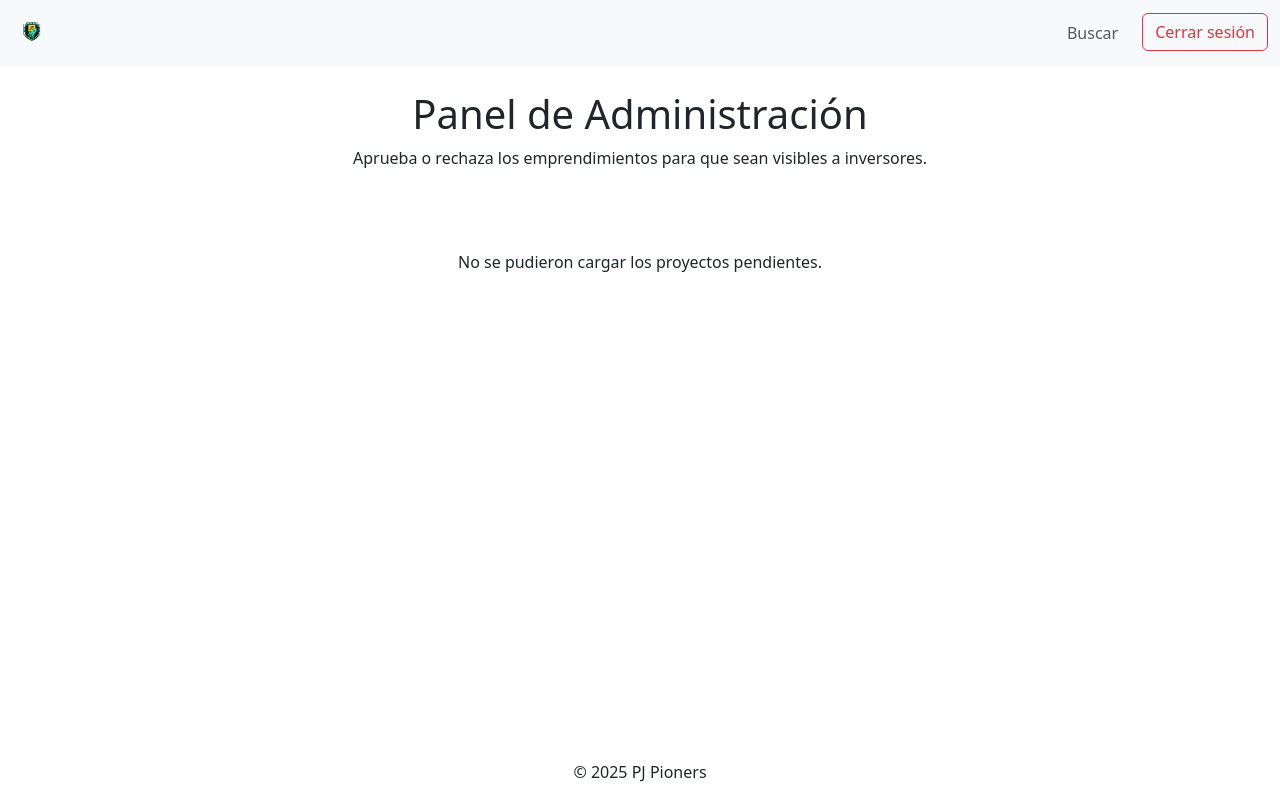
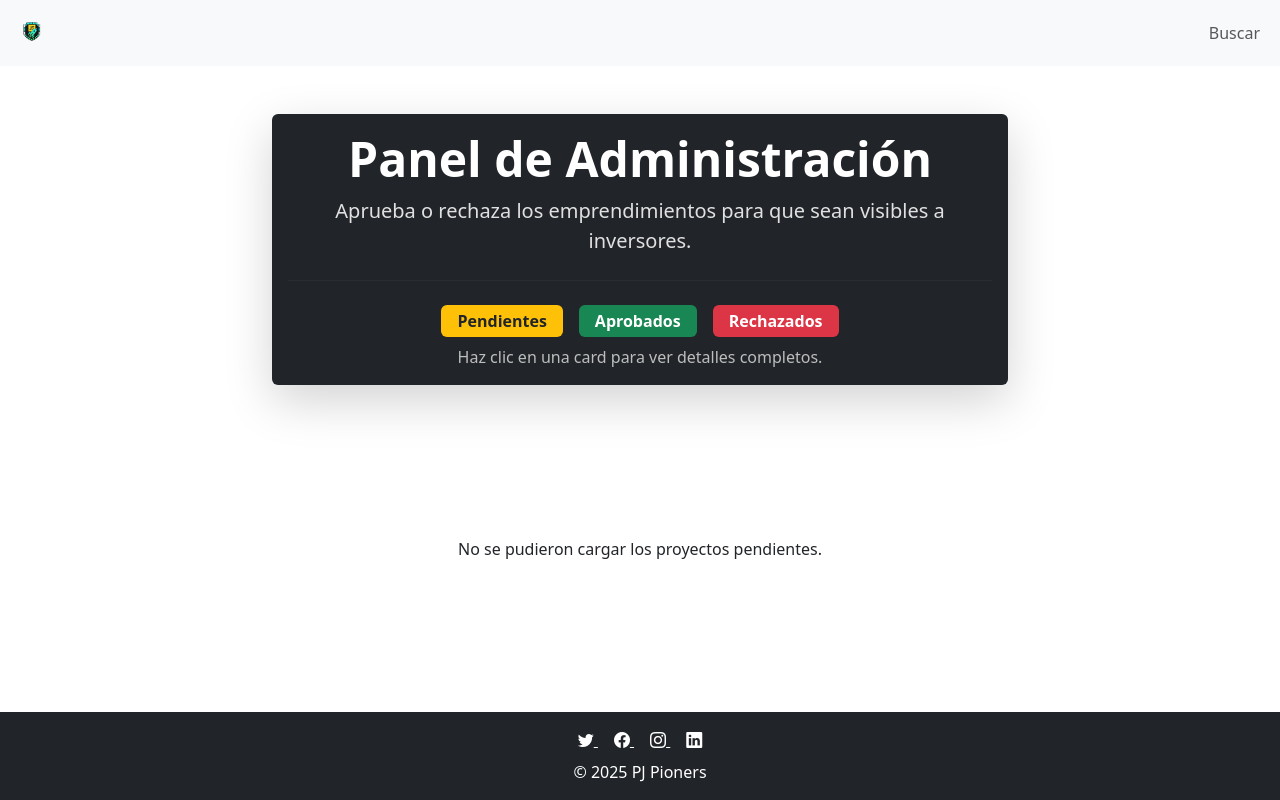
Before and after one commit to ramirorn/js-pioners, a website: page frontend/pages/admin.html in a window 1280 px wide. Drawn offline with nearby package versions, Linux system fonts and the light colour scheme; no server answers.

```diff
--- a/frontend/pages/admin.html
+++ b/frontend/pages/admin.html
@@ -12,6 +12,11 @@
       crossorigin="anonymous"
     />
     <link rel="stylesheet" href="../assets/css/style.css" />
+    <!-- Bootstrap Icons -->
+    <link
+      rel="stylesheet"
+      href="https://cdn.jsdelivr.net/npm/bootstrap-icons@1.10.5/font/bootstrap-icons.css"
+    />
   </head>
   <body>
     <!-- Contenedor principal de la página (header, main, footer) -->
@@ -45,11 +50,6 @@
                 <li class="nav-item">
                   <a class="nav-link" href="home-inversor.html">Buscar</a>
                 </li>
-                <li class="nav-item">
-                  <button id="logout" class="btn btn-outline-danger ms-3">
-                    Cerrar sesión
-                  </button>
-                </li>
               </ul>
             </div>
           </div>
@@ -57,13 +57,41 @@
       </header>
       <!-- Contenido principal: lista de emprendimientos pendientes de aprobación -->
       <main>
-        <div>
-          <div>
-            <h1 class="text-center mt-4">Panel de Administración</h1>
-            <p class="text-center">
-              Aprueba o rechaza los emprendimientos para que sean visibles a
-              inversores.
-            </p>
+        <div class="container py-5">
+          <div class="row justify-content-center">
+            <div class="col-lg-8">
+              <div
+                class="card shadow-lg border-0 mb-4"
+                style="background: #212529"
+              >
+                <div class="card-body text-center">
+                  <h1 class="display-5 fw-bold mb-2" style="color: #fff">
+                    Panel de Administración
+                  </h1>
+                  <p class="lead mb-3" style="color: #e0e0e0">
+                    Aprueba o rechaza los emprendimientos para que sean visibles
+                    a inversores.
+                  </p>
+                  <hr class="my-4" style="border-color: #444" />
+                  <div
+                    class="d-flex justify-content-center align-items-center gap-3 mb-2"
+                  >
+                    <span class="badge bg-warning text-dark fs-6 px-3 py-2"
+                      >Pendientes</span
+                    >
+                    <span class="badge bg-success fs-6 px-3 py-2"
+                      >Aprobados</span
+                    >
+                    <span class="badge bg-danger fs-6 px-3 py-2"
+                      >Rechazados</span
+                    >
+                  </div>
+                  <p class="text-muted mb-0" style="color: #bdbdbd !important">
+                    Haz clic en una card para ver detalles completos.
+                  </p>
+                </div>
+              </div>
+            </div>
           </div>
         </div>
         <!-- Las cards de emprendimientos pendientes se generan dinámicamente con JS -->
@@ -77,7 +105,7 @@
         >
           <div class="modal-dialog modal-lg">
             <div class="modal-content">
-              <div class="modal-header">
+              <div class="modal-header bg-success text-white">
                 <h5 class="modal-title" id="modalDetalleLabel">
                   Detalles del Emprendimiento
                 </h5>
@@ -105,7 +133,43 @@
         </div>
       </main>
       <!-- Pie de página -->
-      <footer class="text-center"><p>&copy 2025 PJ Pioners</p></footer>
+      <footer class="text-center bg-dark text-white py-3 mt-5">
+        <div class="mb-2">
+          <a
+            href="https://twitter.com/"
+            target="_blank"
+            class="text-white mx-2"
+            title="Twitter"
+          >
+            <i class="bi bi-twitter"></i>
+          </a>
+          <a
+            href="https://facebook.com/"
+            target="_blank"
+            class="text-white mx-2"
+            title="Facebook"
+          >
+            <i class="bi bi-facebook"></i>
+          </a>
+          <a
+            href="https://instagram.com/"
+            target="_blank"
+            class="text-white mx-2"
+            title="Instagram"
+          >
+            <i class="bi bi-instagram"></i>
+          </a>
+          <a
+            href="https://linkedin.com/"
+            target="_blank"
+            class="text-white mx-2"
+            title="LinkedIn"
+          >
+            <i class="bi bi-linkedin"></i>
+          </a>
+        </div>
+        <p class="mb-0">&copy; 2025 PJ Pioners</p>
+      </footer>
     </div>
 
     <!-- Bootstrap JS y lógica de renderizado de admin -->
@@ -114,6 +178,5 @@
       crossorigin="anonymous"
     ></script>
     <script src="../assets/js/admin.js"></script>
-    <script src="../assets/js/logOut.js"></script>
   </body>
 </html>
```
Also changed, not shown: frontend/index.html (+1 -1 lines), frontend/pages/login.html (+1 -1 lines), frontend/pages/register.html (+1 -1 lines).
